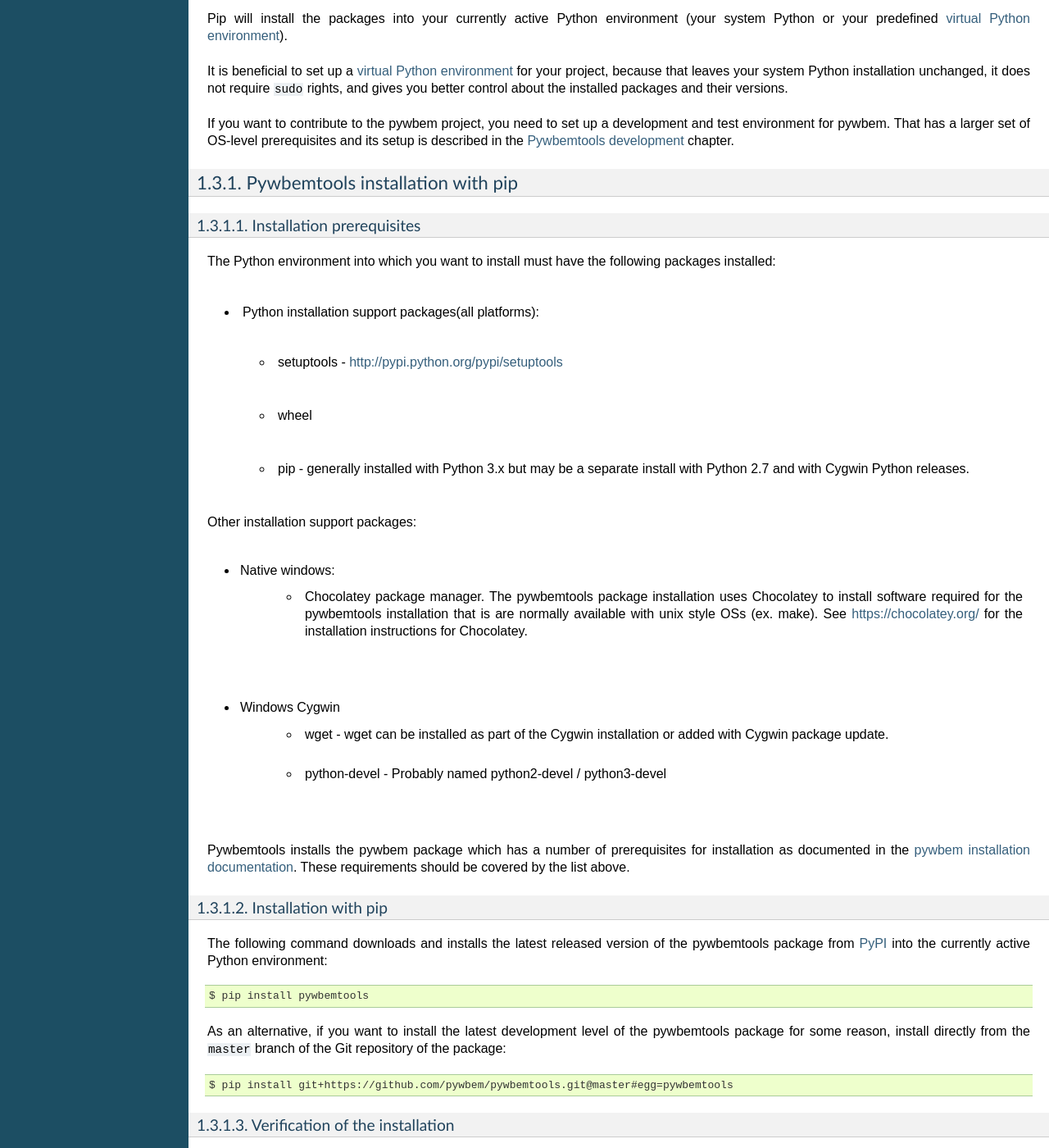
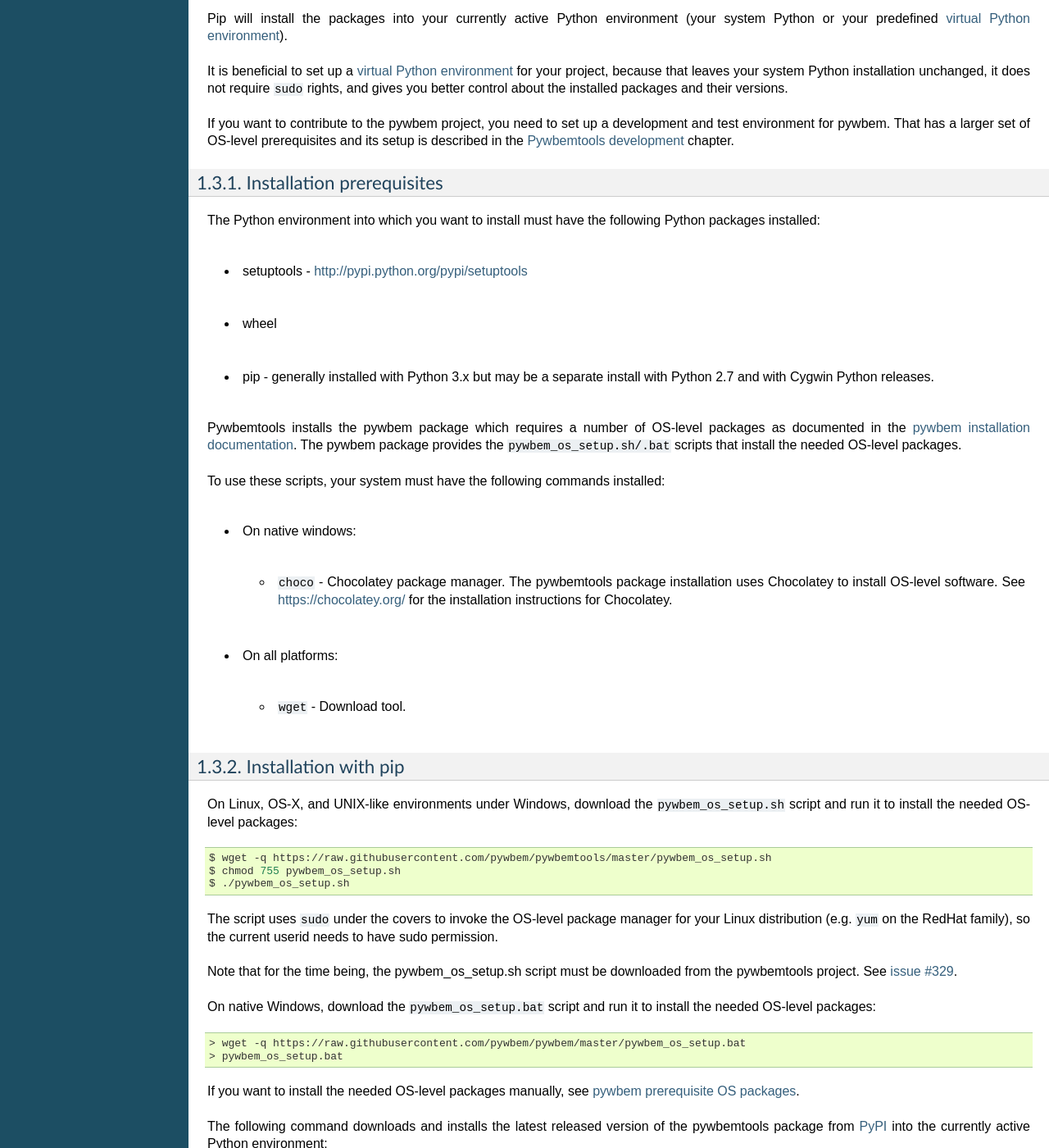
Before and after one commit to pywbem/pywbemtools, a Sphinx documentation site: the page built from docs/introduction.rst, in a window 1280 px wide and 1400 px high, scrolled down 1668 px. Shown: the whole window at 82% size. Built offline with Sphinx 7.4.7, drawn with Linux system fonts in a browser that asks for light colours; the version number could not be read and is left out; some of the changed text lies outside the part shown.

Commit message:
Added missing use of pywbem_os_setup scripts in install
Details:

* Added download and running of pywbem_os_setup.sh/.bat to
  section "Installation with pip".

  Note that for now, pywbem_os_setup.sh is downloaded from
  pywbemtools. See issue #329.

* Removed python.devel from installation prerequisites, because
  it is going to be installed by the pywbem_os_setup.sh/.bat
  scripts.

* Removed one heading level "Pywbemtools installation with pip".

Signed-off-by: Andreas Maier <maiera@de.ibm.com>

```diff
--- a/docs/introduction.rst
+++ b/docs/introduction.rst
@@ -118,51 +118,72 @@
 prerequisites and its setup is described in the :ref:`Pywbemtools development` chapter.
 
 
-.. _`Pywbemtools installation with pip`:
-
-Pywbemtools installation with pip
-^^^^^^^^^^^^^^^^^^^^^^^^^^^^^^^^^
-
-
 .. _`Installation prerequisites`:
 
 Installation prerequisites
-""""""""""""""""""""""""""
+^^^^^^^^^^^^^^^^^^^^^^^^^^
 
 .. _pywbem installation documentation: https://pywbem.readthedocs.io/en/stable/intro.html#installation
 
+The Python environment into which you want to install must have the following
+Python packages installed:
 
-The Python environment into which you want to install must have the following
-packages installed:
+- setuptools - http://pypi.python.org/pypi/setuptools
+- wheel
+- pip - generally installed with Python 3.x but may be a separate install
+  with Python 2.7 and with Cygwin Python releases.
 
-- Python installation support packages(all platforms):
+Pywbemtools installs the pywbem package which requires a number of OS-level
+packages as documented in the `pywbem installation documentation`_.
+The pywbem package provides the ``pywbem_os_setup.sh/.bat`` scripts that
+install the needed OS-level packages.
 
-  - setuptools - http://pypi.python.org/pypi/setuptools
-  - wheel
-  - pip - generally installed with Python 3.x but may be a separate install
-    with Python 2.7 and with Cygwin Python releases.
+To use these scripts, your system must have the following commands installed:
 
-Other installation support packages:
+* On native windows:
 
-- Native windows:
-    - Chocolatey package manager. The pywbemtools package installation uses
-      Chocolatey to install software required for the pywbemtools installation
-      that is are normally available with unix style OSs (ex. make). See
-      https://chocolatey.org/ for the installation instructions for Chocolatey.
-- Windows Cygwin
-    - wget - wget can be installed as part of the Cygwin installation or
-      added with Cygwin package update.
-    - python-devel - Probably named python2-devel / python3-devel
+  - ``choco`` - Chocolatey package manager. The pywbemtools package installation
+    uses Chocolatey to install OS-level software. See https://chocolatey.org/
+    for the installation instructions for Chocolatey.
 
-Pywbemtools installs the pywbem package which has a number of
-prerequisites for installation as documented in the `pywbem installation
-documentation`_. These requirements should be covered by the list above.
+* On all platforms:
+
+  - ``wget`` - Download tool.
 
 
 .. _`Installation with pip`:
 
 Installation with pip
-"""""""""""""""""""""
+^^^^^^^^^^^^^^^^^^^^^
+
+On Linux, OS-X, and UNIX-like environments under Windows, download the
+``pywbem_os_setup.sh`` script and run it to install the needed OS-level
+packages:
+
+.. code-block:: bash
+
+    $ wget -q https://raw.githubusercontent.com/pywbem/pywbemtools/master/pywbem_os_setup.sh
+    $ chmod 755 pywbem_os_setup.sh
+    $ ./pywbem_os_setup.sh
+
+The script uses ``sudo`` under the covers to invoke the OS-level package
+manager for your Linux distribution (e.g. ``yum`` on the RedHat family), so
+the current userid needs to have sudo permission.
+
+Note that for the time being, the pywbem_os_setup.sh script must be downloaded
+from the pywbemtools project. See
+`issue #329 <https://github.com/pywbem/pywbemtools/issues/329>`_.
+
+On native Windows, download the ``pywbem_os_setup.bat`` script and run it to
+install the needed OS-level packages:
+
+.. code-block:: bash
+
+    > wget -q https://raw.githubusercontent.com/pywbem/pywbem/master/pywbem_os_setup.bat
+    > pywbem_os_setup.bat
+
+If you want to install the needed OS-level packages manually, see
+`pywbem prerequisite OS packages <https://pywbem.readthedocs.io/en/latest/intro.html#prerequisite-operating-system-packages-for-install>`_.
 
 The following command downloads and installs the latest released version of the
 pywbemtools package from `PyPI`_ into the currently active Python environment:
@@ -183,7 +204,7 @@
 .. _`Verification of the installation`:
 
 Verification of the installation
-""""""""""""""""""""""""""""""""
+^^^^^^^^^^^^^^^^^^^^^^^^^^^^^^^^
 
 You can verify that the pywbemtools package and its dependent packages are
 installed correctly by invoking pywbemcli. Invoking with the ``--version``
@@ -193,8 +214,8 @@
 .. code-block:: bash
 
     $ pywbemcli --version
-      pywbemcli, version 0.5.0
-      pywbem, version 0.14.4
+    pywbemcli, version 0.5.0
+    pywbem, version 0.14.4
 
 
 .. _`Standards conformance`:
```
